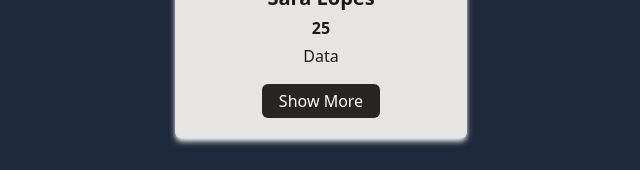
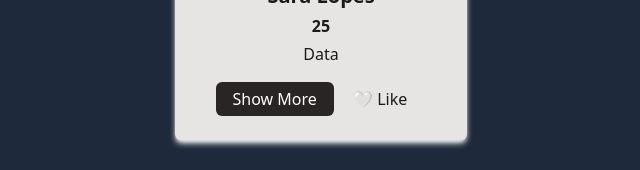
Before and after one commit to Nikkihosseini/react-mini-projects, a React app: page / in a window 1280 px wide. Shown: the part 449-619 px from the top of the page, without its empty margins (319-959 px from the left). Built offline with nearby package versions, Linux system fonts and the light colour scheme; the HTML template or start-up script is replaced by a standard one.

Commit message:
add Like btn to UserCard with usestate

```diff
--- a/src/Pages/props/UserCard.jsx
+++ b/src/Pages/props/UserCard.jsx
@@ -3,6 +3,7 @@ import { useState } from "react"
 export default function UserCard(props){
 
     const [showMore , setShowmore] = useState(false)
+    const [like , setLike] = useState(false)
 
     const moreDetails = ()=>{
         setShowmore(!showMore)
@@ -20,7 +21,10 @@ export default function UserCard(props){
                     <span className="block mb-1">{props.job}</span>
                     {showMore && <span className="block mb-1">{props.email}</span>}
                     {showMore && <span className="block">{props.description}</span>}
-                    <button onClick={moreDetails} className="mt-3 px-4 py-1 bg-stone-800 text-white rounded-md hover:bg-stone-700 transition duration-200 focus:outline-none">{!showMore ? 'Show More' : 'Show Less'}</button>
+                    <div>
+                        <button onClick={moreDetails} className="mt-3 px-4 py-1 bg-stone-800 text-white rounded-md hover:bg-stone-700 transition duration-200 focus:outline-none">{!showMore ? 'Show More' : 'Show Less'}</button>
+                        <button className="bg-stone-200 border-none outline-none focus:outline-none" onClick={()=>setLike(!like)}>{like ? "💖 Liked" : "🤍 Like"}</button>
+                    </div>
                </div>
             </div>
         </>
```
